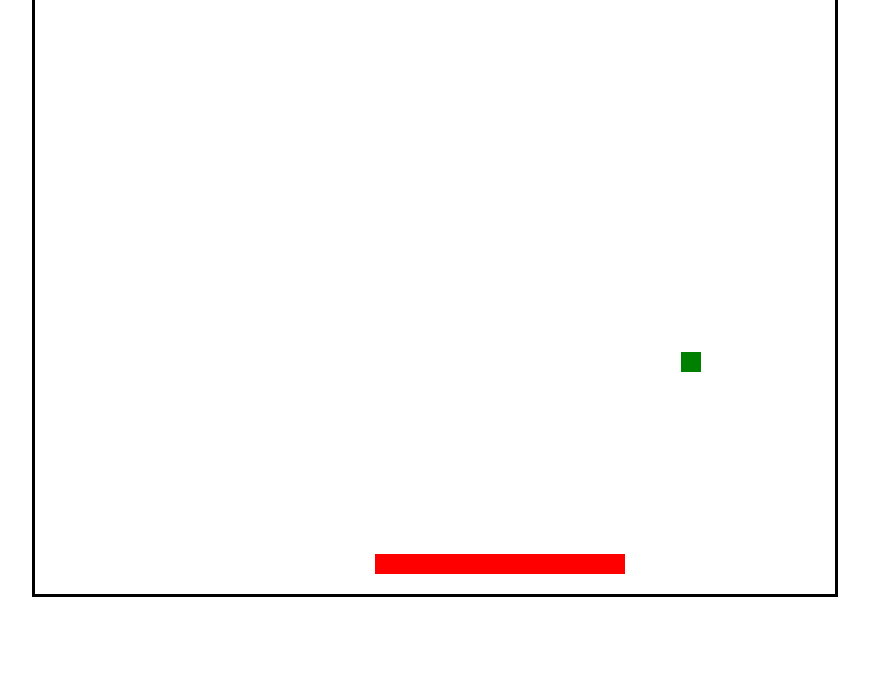
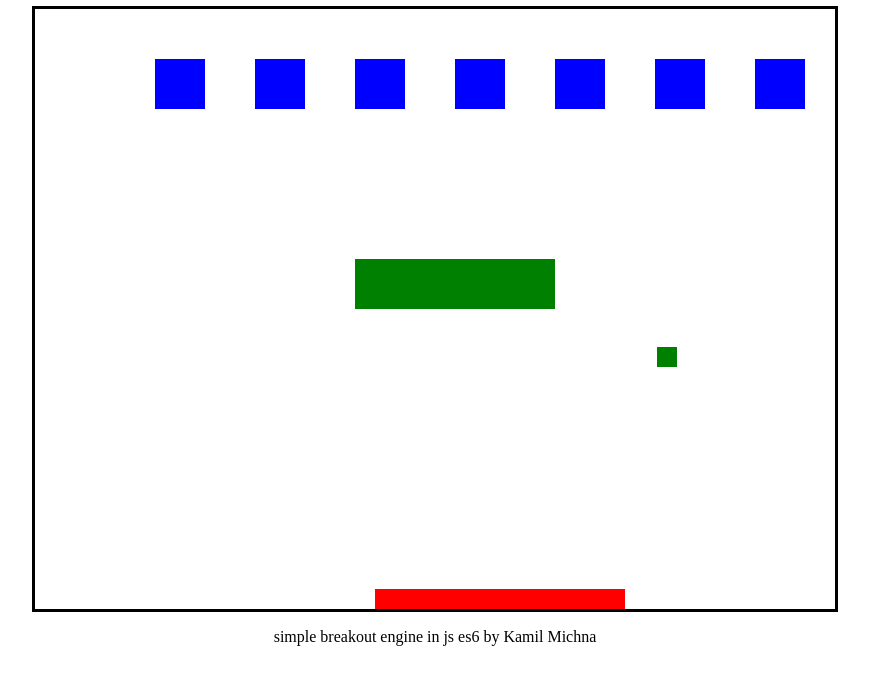
Before and after one commit to kamilmichna/jsbreakout, a website: page index.html in a window 1280 px wide. Shown: the part 106-800 px from the top of the page, without its empty margins (205-1074 px from the left). Drawn offline with Linux system fonts and the light colour scheme.

Commit message:
i think its final

```diff
--- /dev/null
+++ b/breakoutjs.js
@@ -0,0 +1,149 @@
+const canva = document.getElementById('game_canvas')
+const canvas = canva.getContext('2d');
+
+'use strict'
+class Elements {
+    constructor(position_x, position_y, width, height, color) {
+        this.width = width;
+        this.height = height;
+        this.color = color;
+        this.position_x = position_x;
+        this.position_y = position_y;
+    }
+}
+
+class Player extends Elements {
+    constructor(position_x, position_y, width, height, color) {
+        super(position_x, position_y, width, height, color);
+        this.clickHandle();
+    }
+    clickHandle() {
+        document.addEventListener('keydown', (e) => {
+            let code = e.keyCode;
+            switch (code) {
+                case 37:
+                    if (this.position_x != 0) {
+                        this.position_x -= 40;
+                    }
+                    break;
+
+                case 39:
+                    if (this.position_x < canva.width - this.width) {
+
+                        this.position_x += 40;
+                    }
+                    break;
+
+
+            }
+        })
+    }
+
+}
+
+class StaticElements extends Elements {
+    constructor(position_x, position_y, width, height, color) {
+        super(position_x, position_y, width, height, color);
+        this.collisionHandle();
+        this.display = true;
+    }
+
+    collisionHandle() {
+
+        setInterval(() => {
+            if (this.display != false) {
+                if (ball.position_y + ball.height >= this.position_y && ball.position_y <= this.position_y + this.height && ball.position_x >= this.position_x && ball.position_x <= this.position_x + this.width) {
+                    ball.velocity_y *= -1;
+                    this.display = false;
+
+                }
+
+            }
+        }, 1000 / 60)
+
+
+    }
+}
+
+
+
+
+class Ball extends Elements {
+    constructor(position_x, position_y, width, height, color, velocity) {
+        super(position_x, position_y, width, height, color);
+        this.velocity = velocity / 10;
+        this.velocity_x = this.velocity;
+        this.velocity_y = this.velocity;
+        this.move();
+
+
+
+    }
+    move() {
+
+
+        setInterval(() => {
+            this.wallCollision();
+            this.position_x += this.velocity_x;
+            this.position_y += this.velocity_y;
+        }, 1000 / 60)
+
+    }
+    wallCollision() {
+        if (this.position_x >= canva.width - this.width || this.position_x <= 0) {
+            this.velocity_x *= -1;
+        } else if (this.position_y >= canva.height - this.height || this.position_y <= 0) {
+            this.velocity_y *= -1;
+
+        } else if (this.position_y >= player.position_y - this.height && this.position_x >= player.position_x && this.position_x <= player.position_x + player.width) {
+            this.velocity_y *= -1;
+        }
+
+    }
+
+}
+
+
+
+let player = new Player(340, 580, 250, 20, 'red'); /* initialize player and ball */
+let ball = new Ball(400, 500, 20, 20, "green", 60)
+
+
+let objects = []; /*Array of all objects in game , kinematics and statics */
+let staticObjects = [
+    /*Array of all static objects, such blocks, just use "new StaticElements(etc),"*/
+    new StaticElements(20, 50, 50, 50, 'blue'),
+    new StaticElements(120, 50, 50, 50, 'blue'),
+    new StaticElements(220, 50, 50, 50, 'blue'),
+    new StaticElements(320, 50, 50, 50, 'blue'),
+    new StaticElements(420, 50, 50, 50, 'blue'),
+    new StaticElements(520, 50, 50, 50, 'blue'),
+    new StaticElements(620, 50, 50, 50, 'blue'),
+    new StaticElements(720, 50, 50, 50, 'blue'),
+    new StaticElements(20, 150, 760, 50, 'green'),
+    new StaticElements(20, 250, 200, 50, 'green'),
+    new StaticElements(320, 250, 200, 50, 'green'),
+    new StaticElements(580, 250, 200, 50, 'green'),
+
+
+];
+
+objects.push(player);
+objects.push(ball);
+objects.push(...staticObjects)
+
+
+function mainLoop() {
+    canvas.clearRect(0, 0, canva.width, canva.height)
+    for (let x = 0; x < objects.length; x++) {
+        if (objects[x].display != false) {
+            canvas.fillStyle = objects[x].color;
+            canvas.fillRect(objects[x].position_x, objects[x].position_y, objects[x].width, objects[x].height);
+        }
+    }
+
+    window.requestAnimationFrame(mainLoop)
+
+}
+
+mainLoop();
--- a/index.html
+++ b/index.html
@@ -8,7 +8,9 @@
     <link rel="stylesheet" href="style.css">
 </head>
 <body>
+    <h1>Move the paddle with arrows!</h1>
     <canvas width="800" height="600" id='game_canvas'></canvas>
-    <script src='main.js'></script>
+    <p>simple breakout engine in js es6 by Kamil Michna</p>
+    <script src='breakoutjs.js'></script>
 </body>
 </html>
--- a/main.js
+++ /dev/null
@@ -1,124 +0,0 @@
-const canva = document.getElementById('game_canvas')
-const canvas = canva.getContext('2d');
-
-
-class Elements{
-    constructor(position_x,position_y,width,height,color){
-        this.width = width;
-        this.height = height;
-        this.color = color;
-        this.position_x = position_x;
-        this.position_y = position_y;
-    }
-}
-
-class Player extends Elements{
-    constructor(position_x,position_y,width,height,color){
-        super(position_x,position_y,width,height,color);
-        this.clickHandle();
-   }
-    clickHandle(){
-        document.addEventListener('keydown',(e)=>{
-            let code = e.keyCode;
-            switch(code){
-                case 37:
-                    if (this.position_x!=0){
-                        this.position_x -= 20;
-                    }
-                    break;
-
-                case 39:
-                    if (this.position_x<canva.width-this.width){
-
-                        this.position_x += 20;
-                    }
-                    break;
-
-
-            }
-        })
-    }
-
-}
-
-class StaticElements extends Elements{
-       constructor(position_x,position_y,width,height,color){
-            super(position_x,position_y,width,height,color);
-            this.collisionHandle();
-            this.display = true;
-       }
-
-       collisionHandle(){
-
-                /* works , but its To-do
-                this.display=false;*/
-
-
-       }
-}
-
-class Ball extends Elements{
-    constructor(position_x,position_y,width,height,color,velocity){
-        super(position_x,position_y,width,height,color);
-        this.velocity = velocity/10;
-        this.velocity_x = this.velocity;
-        this.velocity_y = this.velocity;
-        this.move();
-
-
-
-   }
-   move(){
-
-
-       setInterval(()=>{
-           this.wallCollision();
-           this.position_x+=this.velocity_x;
-           this.position_y+=this.velocity_y;
-       },1000/60)
-
-    }
-    wallCollision(){
-        if (this.position_x>=canva.width-this.width || this.position_x<=0){
-            this.velocity_x*=-1;
-        }
-        else if (this.position_y>=canva.height-this.height || this.position_y <= 0){
-            this.velocity_y*=-1;
-
-        }
-        else if (this.position_y>=player.position_y-this.height && this.position_x >= player.position_x && this.position_x <= player.position_x + player.width){
-            this.velocity_y*=-1;
-        }
-
-    }
-
-}
-let player = new Player(340,560,250,20,'red');
-let ball = new Ball(700,100,20,20,"green",60)
-
-
-let objects = []; /*Array of all objects in game , kinematics and statics */
-let staticObjects = [
-    /*Array of all static objects, such blocks, just use "new StaticElements(etc),"*/
-
-];
-
-objects.push(player);
-objects.push(ball);
-objects.push(...staticObjects)
-
-
-function mainLoop(){
-    canvas.clearRect(0,0,canva.width,canva.height)
-    for (let x=0;x<objects.length;x++){
-        if (objects[x].display!=false){
-            canvas.fillStyle= objects[x].color;
-            canvas.fillRect(objects[x].position_x,objects[x].position_y,objects[x].width,objects[x].height);
-        }
-    }
-
-    window.requestAnimationFrame(mainLoop)
-
-}
-
-mainLoop();
--- a/style.css
+++ b/style.css
@@ -6,6 +6,7 @@ body{
     display: flex;
     justify-content: center;
     align-items: center;
+    flex-direction: column;
 }
 canvas{
     border: 3px solid black;
```
Also changed, not shown: breakoutjs.min.js (added).
